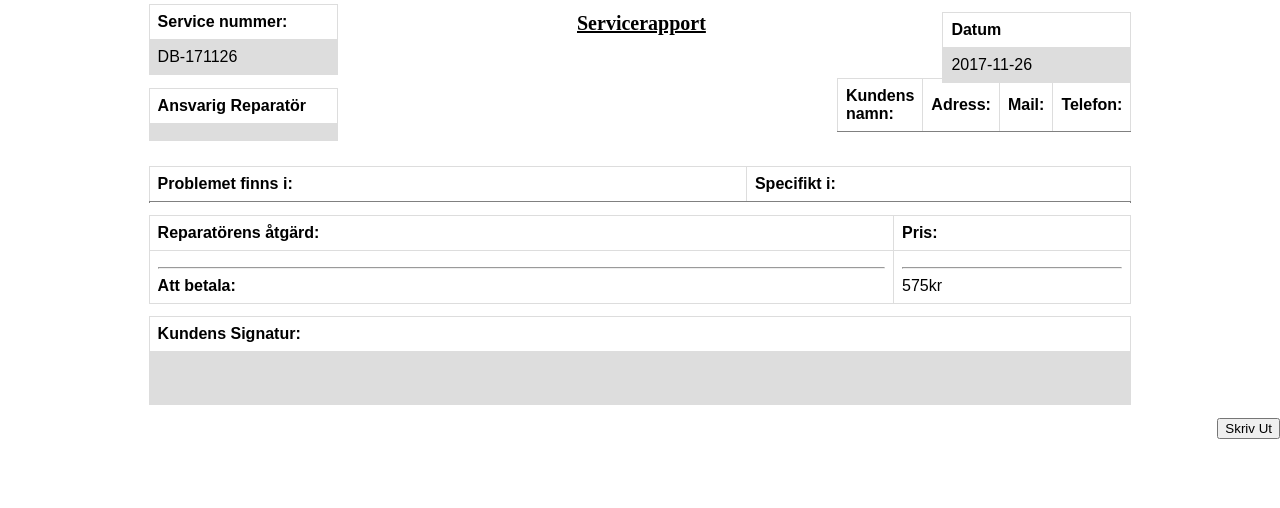
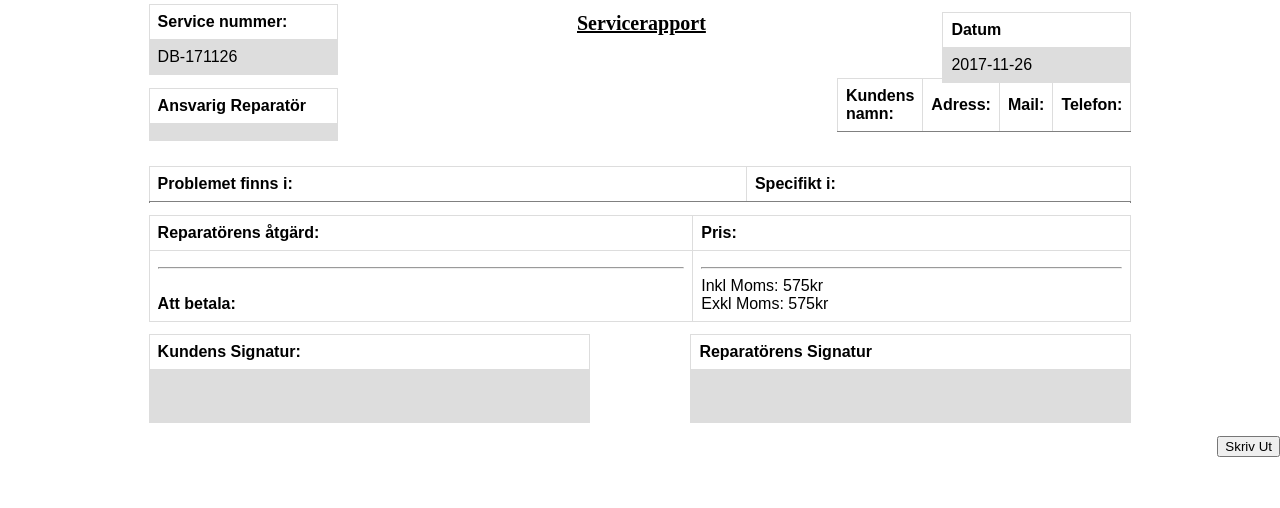
Before and after one commit to RAZERZ/ServiceReportProgram, a PHP site: page /redir.php in a window 1280 px wide. Shown: the part 292-800 px from the top of the page. Run offline with PHP 8.4, Linux system fonts and the light colour scheme; data that the repository does not hold is empty; grey boxes are pictures that could not be loaded.

Commit message:
Added Repair signature as well as inkl tax and exkl tax

```diff
--- a/redir.php
+++ b/redir.php
@@ -370,7 +370,9 @@
                     if(strlen($ccPriceMobo) > 0) {
 ?>
                         <td>
-                            <?php echo "$ccPriceMobo" . "kr"; ?>
+                            <?php echo "Inkl Moms: " . "$ccPriceMobo" . "kr" . "<br>";
+                            echo "Exkl Moms: " . 0.25 * $ccPriceMobo . "kr";
+                            ?>
                         </td>
 <?php
                     }
@@ -398,7 +400,9 @@
                     if(strlen($ccPriceGpu) > 0) {
 ?>
                         <td>
-                            <?php echo "$ccPriceGpu" . "kr"; ?>
+                            <?php echo "Inkl Moms: " . "$ccPriceGpu" . "kr" . "<br>";
+                            echo "Exkl Moms: " . 0.25 * $ccPriceGpu . "kr";
+                            ?>
                         </td>
 <?php
                     }
@@ -426,7 +430,9 @@
                     if(strlen($ccPriceCpu) > 0) {
 ?>
                     <td>
-                        <?php echo "$ccPriceCpu" . "kr"; ?>
+                        <?php echo "Inkl Moms: " . "$ccPriceCpu" . "kr" . "<br>";
+                        echo "Exkl Moms: " . 0.25 * $ccPriceCpu . "kr";
+                        ?>
                     </td>
 <?php
                     }
@@ -454,7 +460,9 @@
                     if(strlen($ccPricePsu) > 0) {
 ?>
                     <td>
-                        <?php echo "$ccPricePsu" . "kr"; ?>
+                        <?php echo "Inkl Moms: " . "$ccPricePsu" . "kr" . "<br>";
+                        echo "Exkl Moms: " . 0.25 * $ccPricePsu . "kr";
+                        ?>
                     </td>
 <?php
                     }
@@ -482,7 +490,9 @@
                     if(strlen($ccPriceHdd) > 0) {
 ?>
                     <td>
-                        <?php echo "$ccPriceHdd" . "kr"; ?>
+                        <?php echo "Inkl Moms: " . "$ccPriceHdd" . "kr" . "<br>";
+                        echo "Exkl Moms: " . 0.25* $ccPriceHdd . "kr";
+                        ?>
                     </td>
 <?php
                     }
@@ -510,7 +520,9 @@
                     if(strlen($ccPriceCool) > 0) {
 ?>
                     <td>
-                        <?php echo "$ccPriceCool" . "kr"; ?>
+                        <?php echo "Inkl Moms: " . "$ccPriceCool" . "kr" . "<br>";
+                        echo "Exkl Moms: " . 0.25 * $ccPriceCool . "kr";
+                        ?>
                     </td>
 <?php
                     }
@@ -539,7 +551,9 @@
                     if(strlen($ccPriceOther) > 0) {
 ?>
                     <td>
-                        <?php echo "$ccPriceOther" . "kr"; ?>
+                        <?php echo "Inkl Moms: " . "$ccPriceOther" . "kr";
+                        echo "Exkl Moms: " . 0.25 * $ccPriceOther . "kr";
+                        ?>
                     </td>
 <?php
                     }
@@ -550,15 +564,17 @@
                 <?php
                 $InitPrice = 575;
                 $TotalPrice = $InitPrice + $ccPriceOther + $ccPriceCool + $ccPriceHdd + $ccPricePsu + $ccPriceCpu + $ccPriceGpu + $ccPriceMobo;
+                $exTotalPrice = $InitPrice + (0.25 * $ccPriceOther) + (0.25 * $ccPriceCool) + (0.25 * $ccPriceHdd) + (0.25 * $ccPricePsu) + (0.25 * $ccPriceCpu) + (0.25 * $ccPriceGpu) + (0.25 * $ccPriceMobo);
                 ?>
                 <td>
                     <?php
-                    echo "<hr><b>Att betala: </b>";
+                    echo "<hr><br><b>Att betala: </b>";
                     ?>
                 </td>
                 <td>
                     <?php
-                    echo "<hr>" . "$TotalPrice" . "kr";
+                    echo "<hr>" . "Inkl Moms: " . "$TotalPrice" . "kr" . "<br>";
+                    echo "Exkl Moms: " . "$exTotalPrice" . "kr";
                     ?>
                 </td>
             </tr>
@@ -572,6 +588,8 @@
 
         ?>
 
+        <div class="signatures">
+
         <table class="Customer-Signature" border="1">
             <tr>
                 <th>Kundens Signatur:</th>
@@ -581,7 +599,18 @@
             </tr>
         </table>
 
+    <table class="Repair-Signature" border="1">
+        <tr>
+            <th>Reparatörens Signatur</th>
+        </tr>
+        <tr>
+            <td><br><br></td>
+        </tr>
+    </table>
+
     </body>
+        </div>
+
         </div>
 
         <button id="printButton" style="float:right; margin-top: 1%; margin-bottom: 1%;" onclick="window.print();">Skriv Ut</button>
@@ -613,7 +642,7 @@
             </table>
 
             <center><p style="font-size: 10px;">INNEHAR F SKATTEBEVIS</p></center>
-            <center><p style="font-size:13px;">Skapad av Rami Abou Zahra</p></center>
+            <p style="font-size:13px; text-align: left;">Skapad av Rami Abou Zahra</p>
     </footer>
         </div>
 
--- a/redirStylesheet.css
+++ b/redirStylesheet.css
@@ -77,11 +77,22 @@ html, body {
     margin-left: 11%
 }
 
+.signatures {
+    display: -webkit-box;
+}
+
 .Customer-Signature {
     position: relative;
     margin-top: 1%;
-    width: 78%;
+    width: 35%;
     margin-left: 11%;
+}
+
+.Repair-Signature {
+    position: inherit;
+    width: 35%;
+    margin-left: 8%;
+    margin-top: 1%;
 }
 
 .Info {
```
